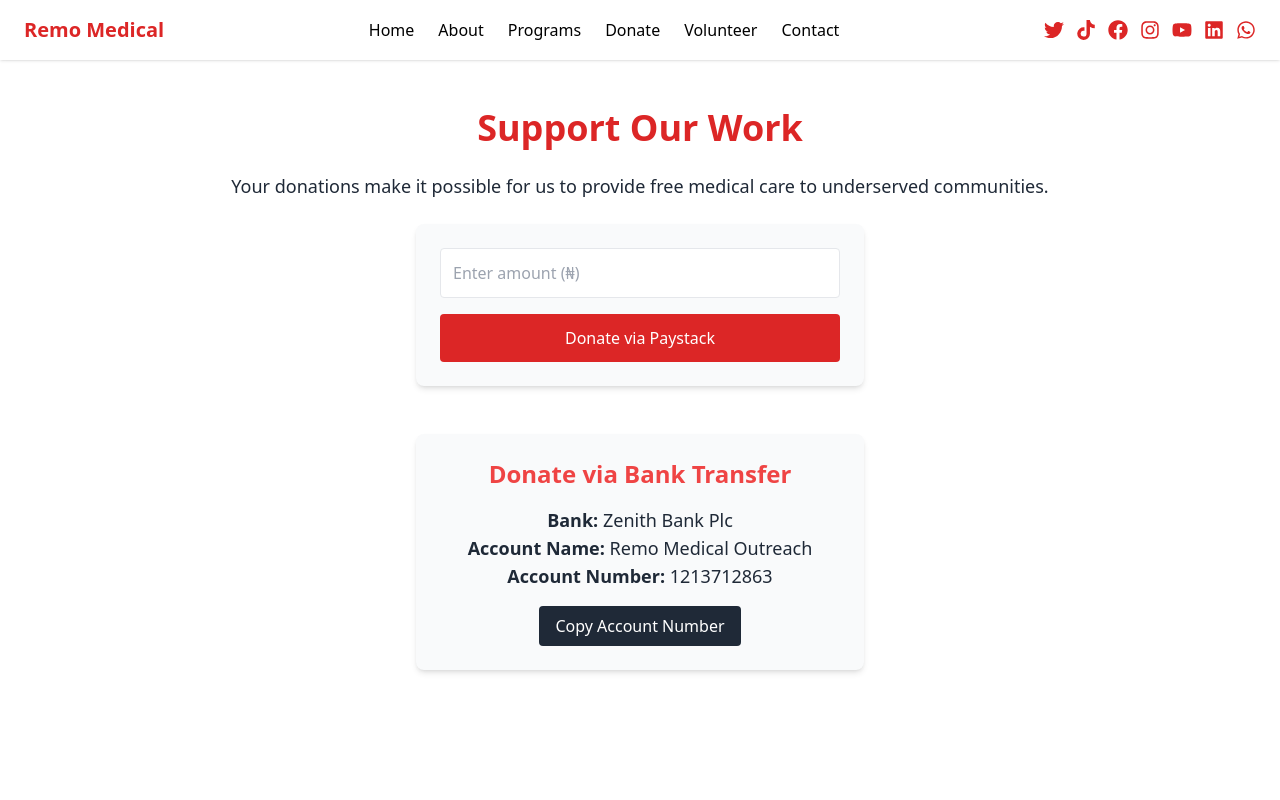
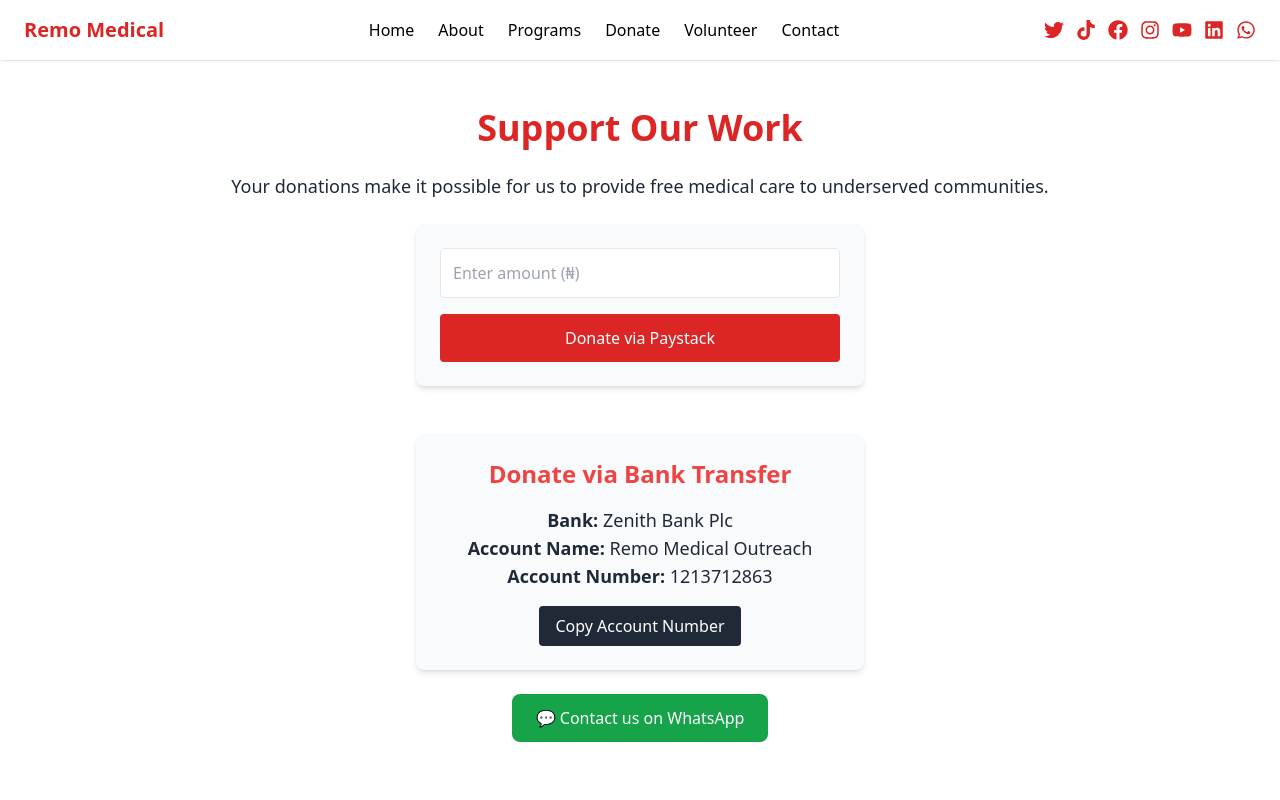
Before and after one commit to remo-medical-outreach/remo-medical-outreach, a Next.js app: page /donate in a window 1280 px wide. Shown: the top 800 px of the page. Built offline with nearby package versions, Linux system fonts and the light colour scheme.

Commit message:
Update donate.js

```diff
--- a/pages/donate.js
+++ b/pages/donate.js
@@ -55,7 +55,7 @@ export default function Donate() {
         </div>
 
         {/* Bank Transfer Details */}
-        <div className="max-w-md mx-auto bg-gray-50 p-6 rounded-lg shadow-md">
+        <div className="max-w-md mx-auto bg-gray-50 p-6 rounded-lg shadow-md mb-6">
           <h2 className="text-2xl font-semibold mb-4 text-red-500">Donate via Bank Transfer</h2>
           <p className="text-lg mb-4">
             <strong>Bank:</strong> Zenith Bank Plc <br />
@@ -69,6 +69,18 @@ export default function Donate() {
             Copy Account Number
           </button>
         </div>
+
+        {/* WhatsApp Contact */}
+        <div className="max-w-md mx-auto mt-6">
+          <a
+            href="https://wa.me/2348135165692"
+            target="_blank"
+            rel="noopener noreferrer"
+            className="inline-block bg-green-600 text-white px-6 py-3 rounded-lg hover:bg-green-700"
+          >
+            💬 Contact us on WhatsApp
+          </a>
+        </div>
       </main>
       <Footer />
 
```
